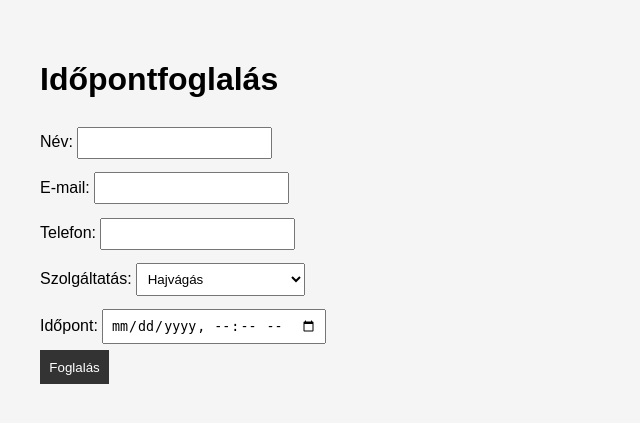
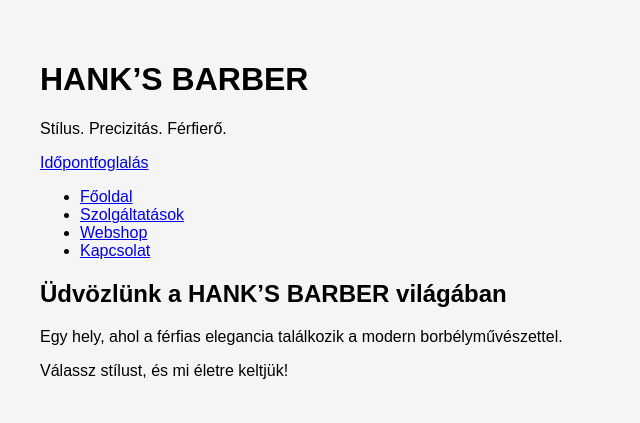
Before and after one commit to OTimot/HANK-S-BARBER, a Flask app: page / in a window 1280 px wide. Shown: the top 423 px of the page, without its empty margins (0-640 px from the left). Run offline with Flask 3, Linux system fonts and the light colour scheme.

Commit message:
Update index.html

```diff
--- a/templates/index.html
+++ b/templates/index.html
@@ -2,33 +2,31 @@
 <html lang="hu">
 <head>
   <meta charset="UTF-8">
-  <title>HANK’S BARBER – Foglalás</title>
-  <link rel="stylesheet" href="/static/style.css">
+  <title>HANK’S BARBER – Főoldal</title>
+  <link rel="stylesheet" href="{{ url_for('static', filename='style.css') }}">
 </head>
 <body>
-  <h1>Időpontfoglalás</h1>
-  {% with messages = get_flashed_messages() %}
-    {% if messages %}
-      <ul style="color: red;">
-        {% for message in messages %}
-          <li>{{ message }}</li>
-        {% endfor %}
-      </ul>
-    {% endif %}
-  {% endwith %}
-  <form method="POST">
-    <label>Név: <input type="text" name="name" required></label><br>
-    <label>E-mail: <input type="email" name="email"></label><br>
-    <label>Telefon: <input type="tel" name="phone"></label><br>
-    <label>Szolgáltatás:
-      <select name="service" required>
-        <option value="Hajvágás">Hajvágás</option>
-        <option value="Borotválás">Borotválás</option>
-        <option value="Haj+Borotva">Hajvágás + Borotválás</option>
-      </select>
-    </label><br>
-    <label>Időpont: <input type="datetime-local" name="datetime" required></label><br>
-    <button type="submit">Foglalás</button>
-  </form>
+  <header class="hero">
+    <div class="hero-content">
+      <h1>HANK’S BARBER</h1>
+      <p>Stílus. Precizitás. Férfierő.</p>
+      <a href="/foglalas" class="btn">Időpontfoglalás</a>
+    </div>
+  </header>
+
+  <nav class="navbar">
+    <ul>
+      <li><a href="/">Főoldal</a></li>
+      <li><a href="/szolgaltatasok">Szolgáltatások</a></li>
+      <li><a href="/webshop">Webshop</a></li>
+      <li><a href="/kapcsolat">Kapcsolat</a></li>
+    </ul>
+  </nav>
+
+  <section class="intro">
+    <h2>Üdvözlünk a HANK’S BARBER világában</h2>
+    <p>Egy hely, ahol a férfias elegancia találkozik a modern borbélyművészettel.</p>
+    <p>Válassz stílust, és mi életre keltjük!</p>
+  </section>
 </body>
 </html>
```
